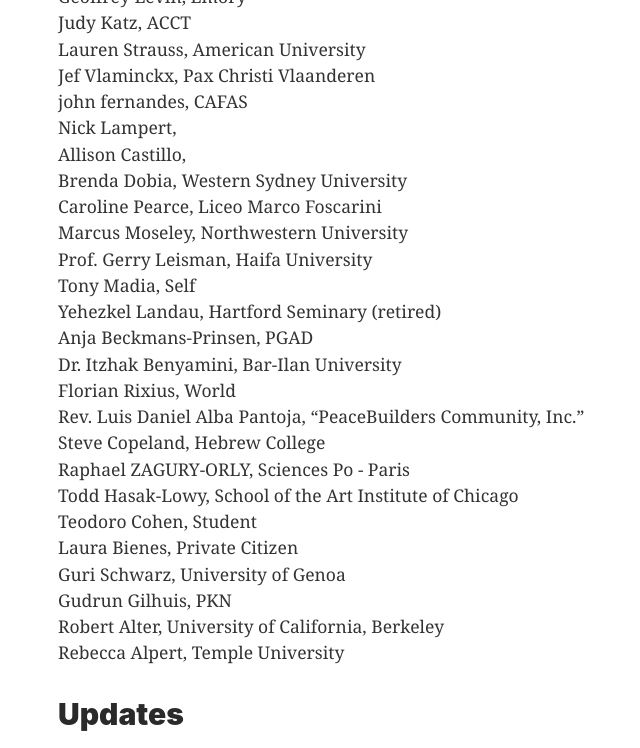
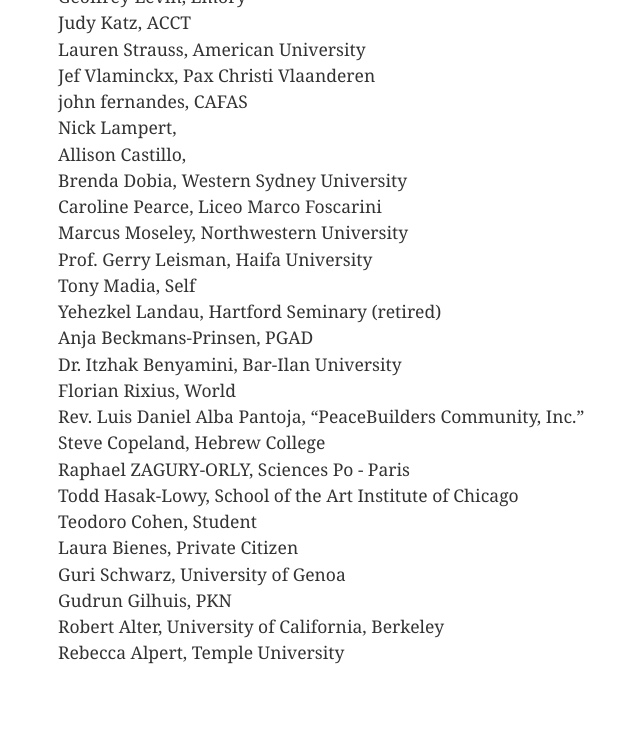
Before and after one commit to adamdjbrett/annexation.site, a Jekyll site: the page built from signatures.md, in a window 1280 px wide and 1400 px high, scrolled down 14417 px. Shown: the top 748 px of the window, without its empty margins (162-802 px from the left). Built offline with Jekyll 4.4.1, drawn with Linux system fonts in a browser that asks for light colours; grey boxes are pictures that could not be loaded.

Commit message:
Update signatures.md
remove google sheet integration

```diff
--- a/signatures.md
+++ b/signatures.md
@@ -570,10 +570,3 @@ Guri Schwarz, University of Genoa  \\
 Gudrun Gilhuis, PKN     \\
 Robert Alter,	University of California, Berkeley \\
 Rebecca Alpert, Temple University
-
-
-## Updates
-<style>.embed-container { position: relative; padding-bottom: 56.25%; height: 0; overflow: hidden; max-width: 100%; } .embed-container iframe,  .embed-container object,  .embed-container embed { position: absolute; top: 0; left: 0; width: 100%; height: 400px; }</style>
-<div class='embed-container'>
-<iframe src="https://docs.google.com/spreadsheets/d/e/2PACX-1vTMpY3_nwtrzrZuZV_6fJFwCAjeHdV-ZomvNDecRdOT_K4ZD--Q8klEerR7MRCKe3jc3Db-vIffCY7C/pubhtml?gid=450931831&amp;single=true&amp;widget=false&amp;headers=false&amp;chrome=false"></iframe>
-</div>
```
